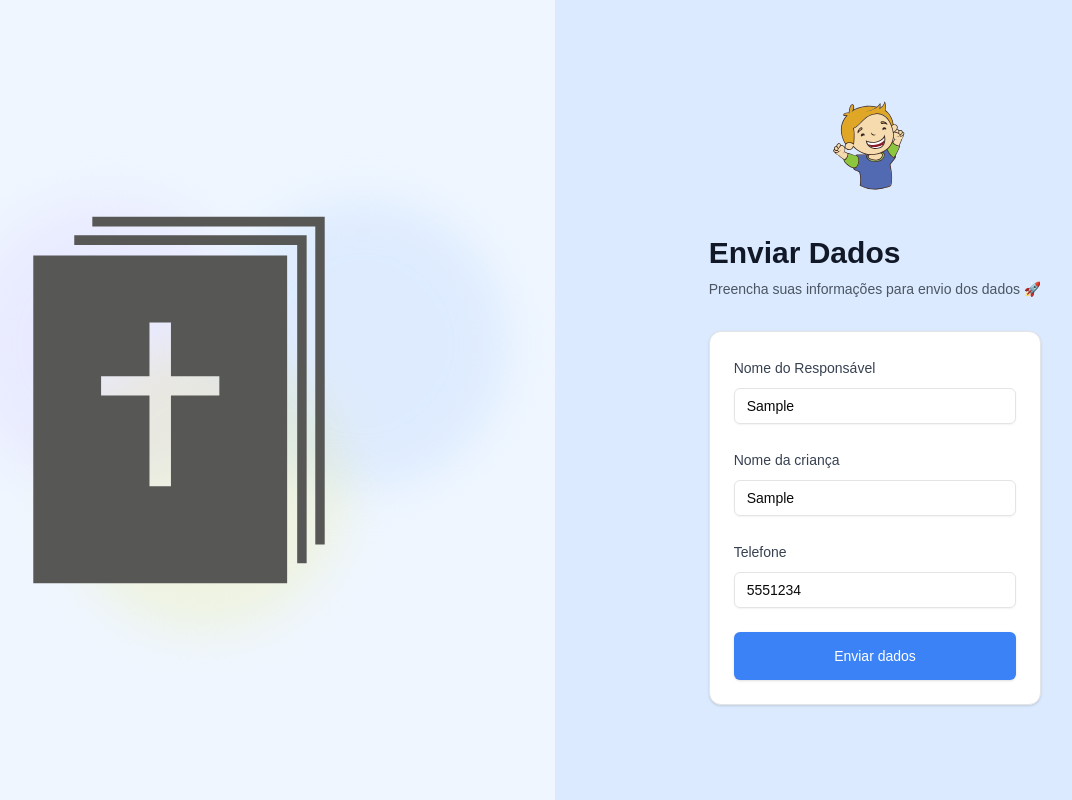
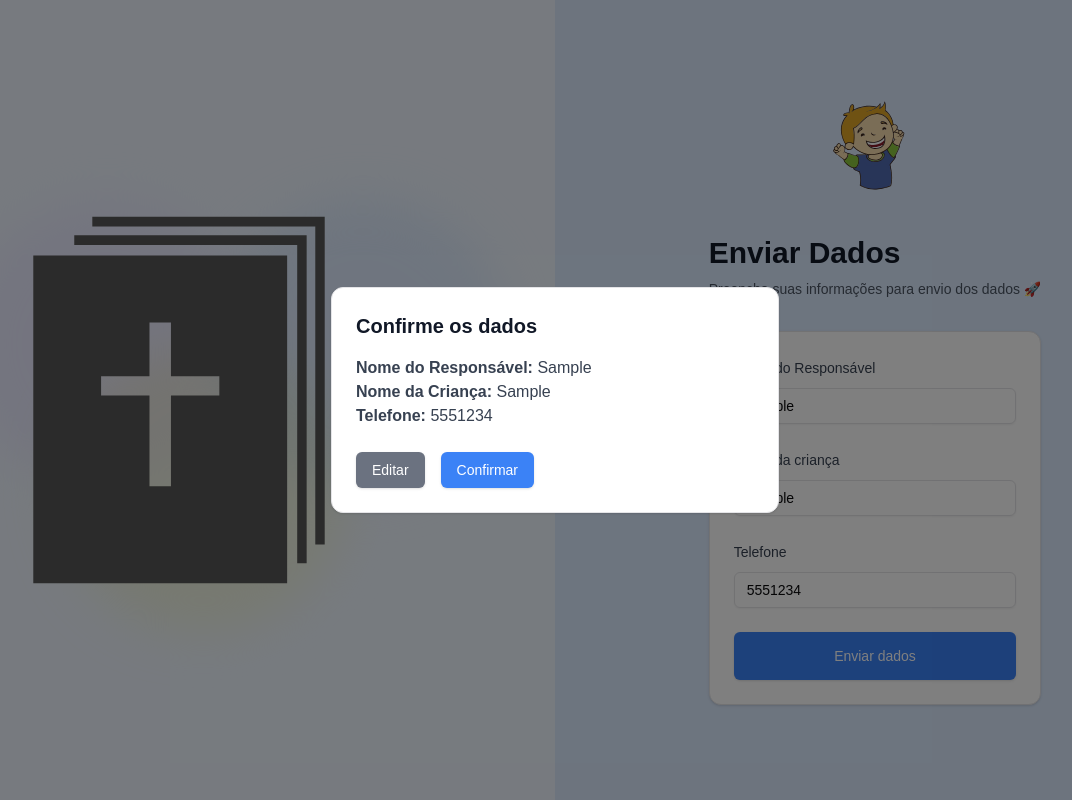
Before and after one commit to Joaoof/FRONT-departamento-infantil, a Next.js app: page / in a window 1280 px wide. Both pictures are taken after typing "Sample", "Sample", "5551234" into the empty fields and a click on the button "Enviar dados". Shown: the whole page, without its empty margins (85-1157 px from the left). Built offline with nearby package versions, Linux system fonts and the light colour scheme.

Commit message:
Add confirmation notification in RegistrationForm; implement edit mode and handle WhatsApp message sending

```diff
--- a/src/app/components/RegistrationForm.tsx
+++ b/src/app/components/RegistrationForm.tsx
@@ -11,19 +11,19 @@ export function RegistrationForm() {
     const [nome, setNome] = useState('')
     const [nomeCrianca, setNomeCrianca] = useState('')
     const [telefone, setTelefone] = useState('')
+    const [showConfirmation, setShowConfirmation] = useState(false) // Controla a exibição da notificação
+    const [editMode, setEditMode] = useState(false) // Controla o modo de edição
 
     const handleSubmit = async (e: React.FormEvent) => {
         e.preventDefault()
 
-        // Abre a janela popup imediatamente (ação disparada pelo clique do usuário)
-        const popup = window.open("", "_blank")
-        if (!popup) {
-            console.error("Popup bloqueado pelo navegador.")
-            return
+        // Exibe a notificação com os dados preenchidos
+        setShowConfirmation(true)
     }
 
+    const handleConfirm = async () => {
         try {
-            const api_url = process.env.NEXT_PUBLIC_API_URL;
+            const api_url = process.env.NEXT_PUBLIC_API_URL
             const response = await axios(`${api_url}/api/register`, {
                 method: 'POST',
                 headers: { 'Content-Type': 'application/json' },
@@ -36,9 +36,15 @@ export function RegistrationForm() {
                 throw new Error('Erro ao registrar os dados.')
             }
 
-            const data = response.data // Não é necessário await aqui novamente
+            const data = response.data
             const generatedId = data.id
 
+            // Pergunta ao usuário se deseja enviar as informações para o WhatsApp
+            const sendToWhatsApp = window.confirm(
+                `Deseja enviar as informações para o número ${telefone}?`
+            )
+
+            if (sendToWhatsApp) {
                 // Monta a mensagem que será enviada via WhatsApp
                 const message = encodeURIComponent(
                     `Olá ${nome}, seu cadastro foi realizado com sucesso!\n` +
@@ -49,13 +55,22 @@ export function RegistrationForm() {
                 // URL para enviar a mensagem via WhatsApp
                 const whatsappURL = `https://wa.me/${telefone}?text=${message}`
 
-            // Atualiza a URL da janela popup
-            popup.location.href = whatsappURL
+                // Abre o WhatsApp em uma nova aba
+                window.open(whatsappURL, '_blank')
+            }
+
+            // Fecha a notificação após o envio
+            setShowConfirmation(false)
         } catch (error) {
             console.error(error)
-            // Fecha o popup em caso de erro
-            popup.close()
+            alert('Ocorreu um erro ao enviar os dados. Tente novamente.')
         }
+    }
+
+    const handleEdit = () => {
+        // Habilita o modo de edição
+        setEditMode(true)
+        setShowConfirmation(false)
     }
 
     return (
@@ -129,6 +144,41 @@ export function RegistrationForm() {
                     </CardContent>
                 </Card>
             </div>
+
+            {/* Notificação de confirmação */}
+            {showConfirmation && (
+                <div className="fixed inset-0 flex items-center justify-center bg-black bg-opacity-50">
+                    <Card className="w-full max-w-md">
+                        <CardContent className="pt-6">
+                            <h3 className="text-xl font-bold text-gray-900 mb-4">Confirme os dados</h3>
+                            <p className="text-gray-700">
+                                <strong>Nome do Responsável:</strong> {nome}
+                            </p>
+                            <p className="text-gray-700">
+                                <strong>Nome da Criança:</strong> {nomeCrianca}
+                            </p>
+                            <p className="text-gray-700">
+                                <strong>Telefone:</strong> {telefone}
+                            </p>
+
+                            <div className="mt-6 flex gap-4">
+                                <Button
+                                    onClick={handleEdit}
+                                    className="bg-gray-500 hover:bg-gray-600 text-white"
+                                >
+                                    Editar
+                                </Button>
+                                <Button
+                                    onClick={handleConfirm}
+                                    className="bg-blue-500 hover:bg-blue-600 text-white"
+                                >
+                                    Confirmar
+                                </Button>
+                            </div>
+                        </CardContent>
+                    </Card>
+                </div>
+            )}
         </div>
     )
 }
```
Lines whose indentation alone changed are shown as unchanged.
